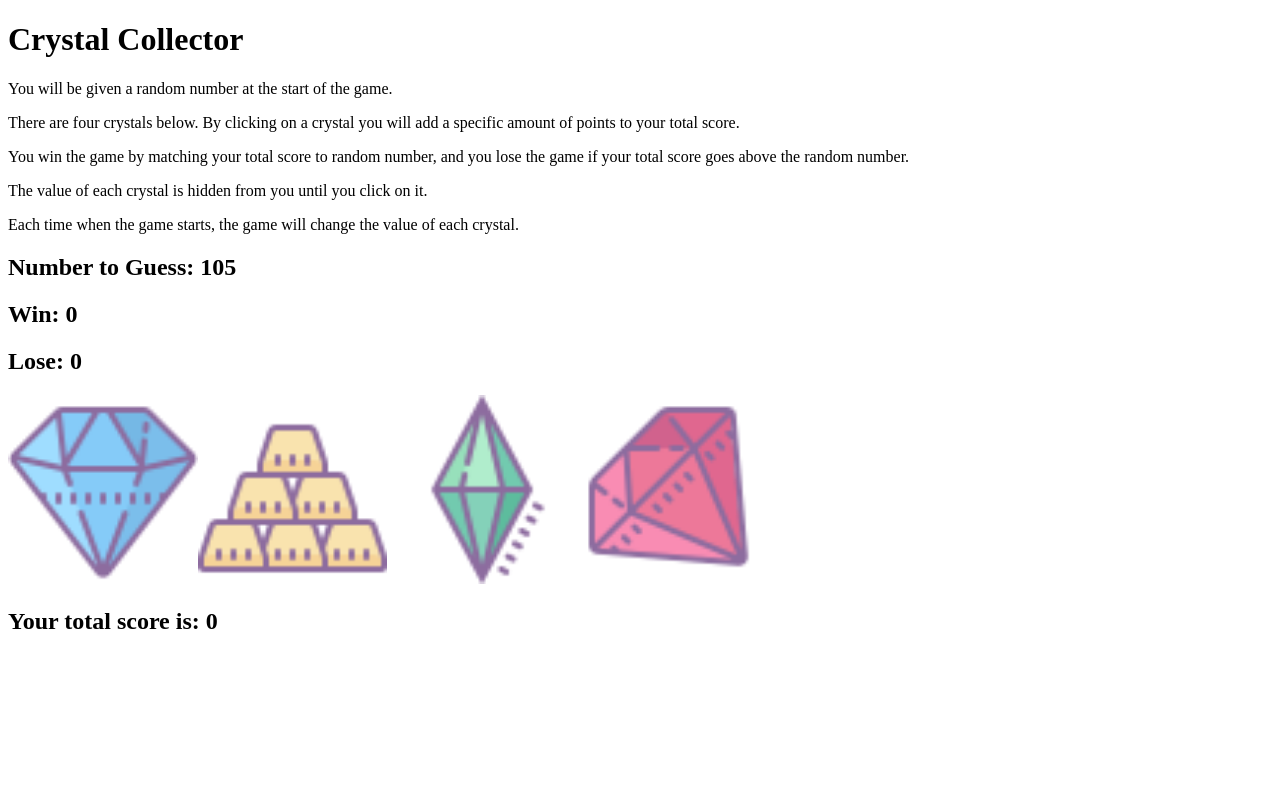
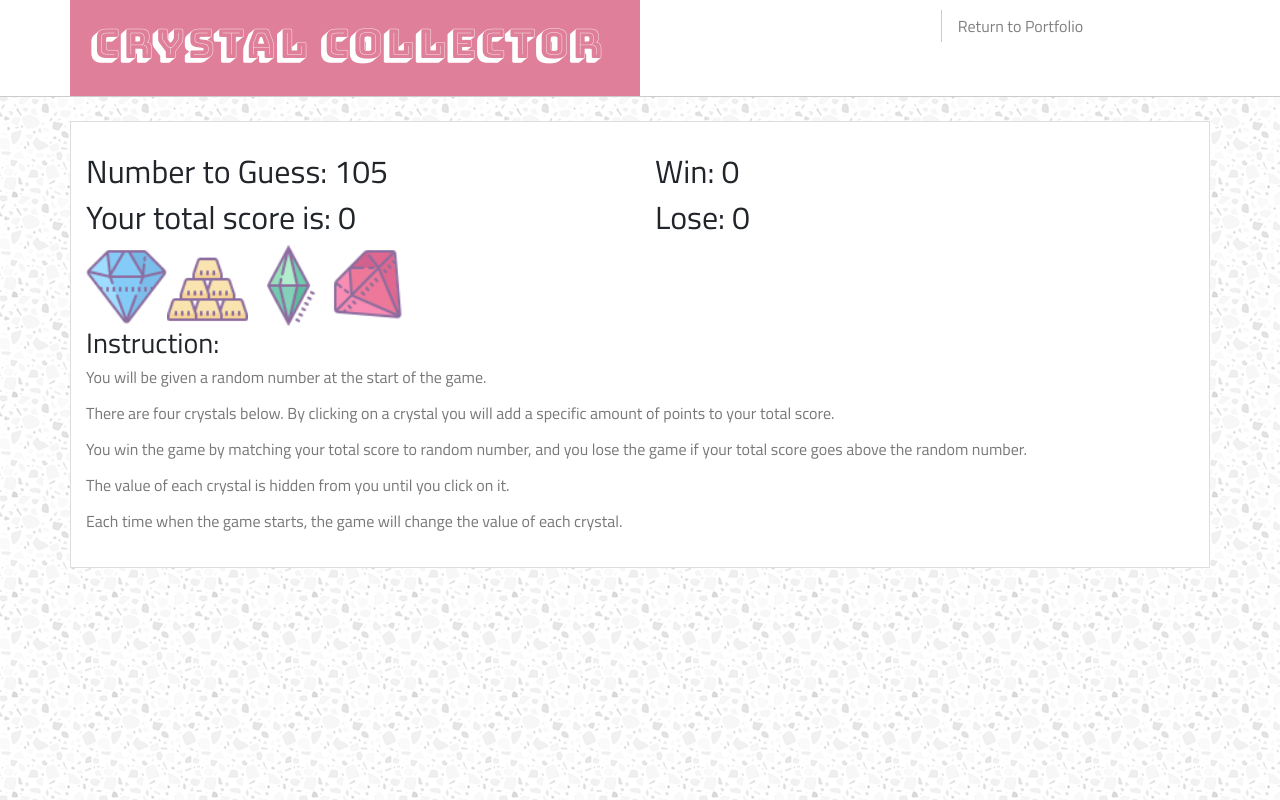
Before and after one commit to hojungt/Unit-4-Game, a plain HTML site: page index.html in a window 1280 px wide. Drawn offline with nearby package versions, Linux system fonts and the light colour scheme.

Commit message:
bootstrap and css edits, google fonts, images

```diff
--- a/assets/css/style.css
+++ b/assets/css/style.css
@@ -1,3 +1,60 @@
+body {
+    background: url("../images/light-grey-terrazzo.png");
+    font-family: 'Titillium Web', sans-serif;
+
+}
+
+header {
+    background-color: #ffffff;
+    border-bottom: 1px solid #cccccc;
+}
+
+/* nav */
+
+#logo {
+    font-family: 'Bungee Shade', cursive;
+    color: #ffffff;
+    background-color: #df7f99;
+    font-size: 1.25em;
+    padding: 20px;
+}
+
+ul li {
+    border-left: 1px solid #cccccc;
+    line-height: 100%;
+    margin-top: 10px;
+    margin-bottom: 10px;
+}
+
+.nav-link {
+    color: grey;
+}
+
+
+/* main content */
+
+h2 {
+
+
+}
+
+p {
+    line-height: 20px;
+    color: #777777;
+}
+
+#main-content {
+    background-color: #ffffff;
+    border: .5px solid #dddddd;
+    padding-top: 30px;
+    padding-bottom: 20px;
+    margin-bottom: 50px;
+}
+
+/* main content - crystal collector */
+
+
 .crystal-image {
     width: 15%;
+    background-color: #ffffff;
 }
--- a/index.html
+++ b/index.html
@@ -5,26 +5,55 @@
     <meta http-equiv="X-UA-Compatible" content="IE=edge">
     <title>Crystal Collector</title>
     <meta name="viewport" content="width=device-width, initial-scale=1">
+    <link rel="stylesheet" href="https://stackpath.bootstrapcdn.com/bootstrap/4.2.1/css/bootstrap.min.css" integrity="sha384-GJzZqFGwb1QTTN6wy59ffF1BuGJpLSa9DkKMp0DgiMDm4iYMj70gZWKYbI706tWS" crossorigin="anonymous">
+    <link href="https://fonts.googleapis.com/css?family=Bungee+Shade|Titillium+Web" rel="stylesheet">
     <link rel="stylesheet" type="text/css" media="screen" href="./assets/css/style.css" />
+    <link rel="icon" href="./assets/images/g0.png">
 </head>
 <body>
-    <h1>Crystal Collector</h1>
+    <header>
+        <div class="container">
+            <div class="row">
+                <div class="col-md-6" id="logo">
+                    <div><h1>Crystal Collector</h1></div>
+                </div>
+                <div class="col-md-2"></div>
+                <div class="col-md-4">
+                    <ul class="nav justify-content-center">
+                        <li class="nav-item">
+                            <a class="nav-link" href="https://hojungt.github.io/Responsive-Portfolio/portfolio.html">Return to Portfolio<span class="sr-only">(current)</span></a>
+                        </li>
+                </div>
+            </div>
+        </div>
+    </header>
 
-    <p>You will be given a random number at the start of the game.</p>
-    <p>There are four crystals below. By clicking on a crystal you will add a specific amount of points to your total score.</p>
-    <p>You win the game by matching your total score to random number, and you lose the game if your total score goes above the random number.</p>
-    <p>The value of each crystal is hidden from you until you click on it.</p>
-    <p>Each time when the game starts, the game will change the value of each crystal.</p>
+    <br />
+    <div class="container" id="main-content">
+        <div class="row">
+            <div class="col-md-6">
+                <h2>Number to Guess: <span id="number-to-guess"></span></h2>
+                <h2>Your total score is: <span id="total-score"></span></h2>
+            </div>
+            <div class="col-md-6">
+                <h2>Win: <span id="win-count"></span></h2>
+                <h2>Lose: <span id="lose-count"></span></h2>
+            </div>
+            <div class="col-md-6">
+                    <div id="crystals"></div>
+            </div>
 
-    <h2>Number to Guess: <span id="number-to-guess"></span></h2>
+            <div class="col-md-12">
+                <h3>Instruction:</h3>
+                <p>You will be given a random number at the start of the game.</p>
+                <p>There are four crystals below. By clicking on a crystal you will add a specific amount of points to your total score.</p>
+                <p>You win the game by matching your total score to random number, and you lose the game if your total score goes above the random number.</p>
+                <p>The value of each crystal is hidden from you until you click on it.</p>
+                <p>Each time when the game starts, the game will change the value of each crystal.</p>
+            </div>
+        </div>
 
-    <h2>Win: <span id="win-count"></span></h2>
-    <h2>Lose: <span id="lose-count"></span></h2>
-
-    <div id="crystals">
     </div>
-
-    <h2>Your total score is: <span id="total-score"></span></h2>
 
     <script type="text/javascript" src="https://cdnjs.cloudflare.com/ajax/libs/jquery/3.2.1/jquery.min.js"></script>
     <script type="text/javascript" src="assets/javascript/game.js"></script>
```
Also changed, not shown: assets/images/light-grey-terrazzo.png (added), 1 other file.
